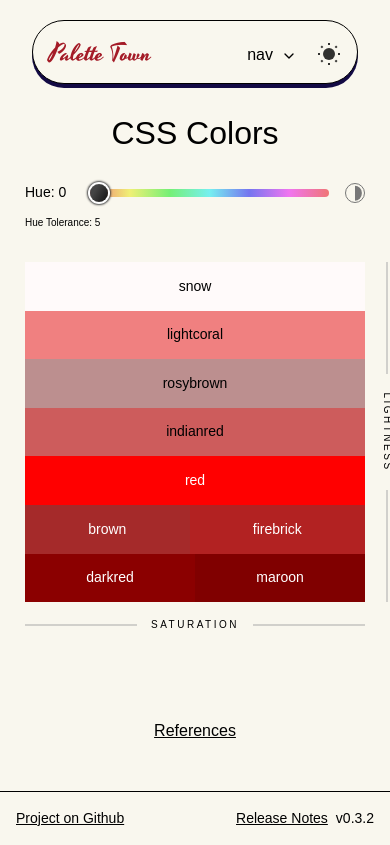
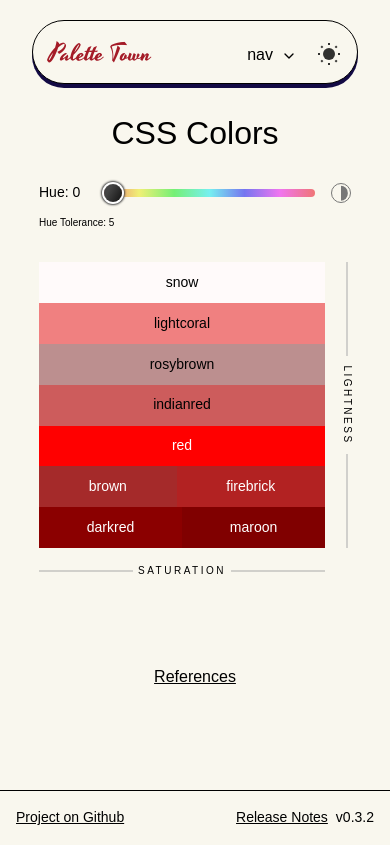
Before and after one commit to nithyarakash-t/palette-town, a React (Vite) app: page /csscolors in a window 390 px wide. Built offline with nearby package versions, Linux system fonts and the light colour scheme.

Commit message:
fixed responsiveness issues in css colours

```diff
--- a/src/components/apps/css-colors/chart/Chart.scss
+++ b/src/components/apps/css-colors/chart/Chart.scss
@@ -86,8 +86,12 @@
     --_addition-space: calc(var(--_axis-fs) + (var(--_axis-padding) * 2));
     position: relative;
     width: var(--_content-width);
-    height: var(--_content-width);
+    aspect-ratio: 1/1;
     margin-bottom: 10vh;
+
+    @media(max-width: 600px) {
+      width: calc(var(--_content-width) - var(--_addition-space));
+    }
     // padding-right: var(--_addition-space);
     // padding-bottom: var(--_addition-space);
   }
--- a/src/components/apps/css-colors/colorinfo/Colorinfo.scss
+++ b/src/components/apps/css-colors/colorinfo/Colorinfo.scss
@@ -21,10 +21,11 @@
         }
     }
     p {
-        font-size: 1.25rem;
+        font-size: min(1.25rem , 5vmin);
     }
     h2 {
-        font-size: 3rem;
+        font-size: min(3rem, 10vmin);
+        font-weight: 500;
     }
     & {
       --_bg: transparent;
@@ -33,14 +34,17 @@
       inset: 50% auto auto 50%;
       translate: -50% -50%;
       width: 70%;
-      height: 70%;
-      padding: 3em;
+      aspect-ratio: 1/1;
+      padding: min(3rem, 5vmin);
       border: 1px solid var(--_color);
-      font-size: 0.875rem;
       color: var(--_color);
       display: flex;
       flex-direction: column;
       gap: 1rem;
+
+      @media (max-width: 550px) {
+        width: 85%;
+      }
     }
     &.-dark {
         --_color: #fff;
--- a/src/components/apps/css-colors/main/Main.scss
+++ b/src/components/apps/css-colors/main/Main.scss
@@ -7,7 +7,7 @@
         // font-size: max(0.875rem, min(3vmin, 1.25rem));
     }
     &__wrap {
-        --_content-width:  max(21.25rem, min(80vmin, 50rem));
+        --_content-width:  max(17.25rem, min(80vmin, 50rem));
         place-items: center;
     }
 }
```
